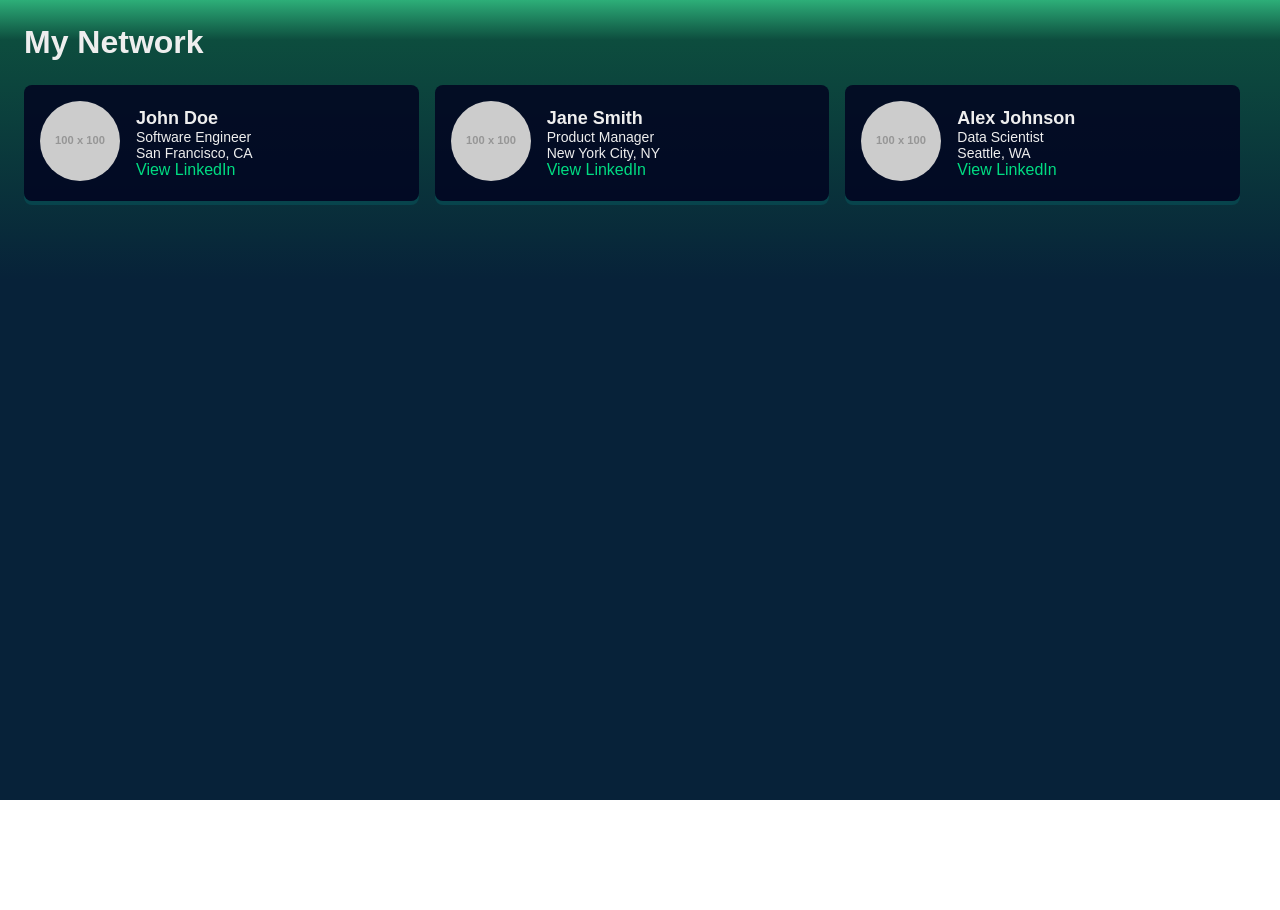
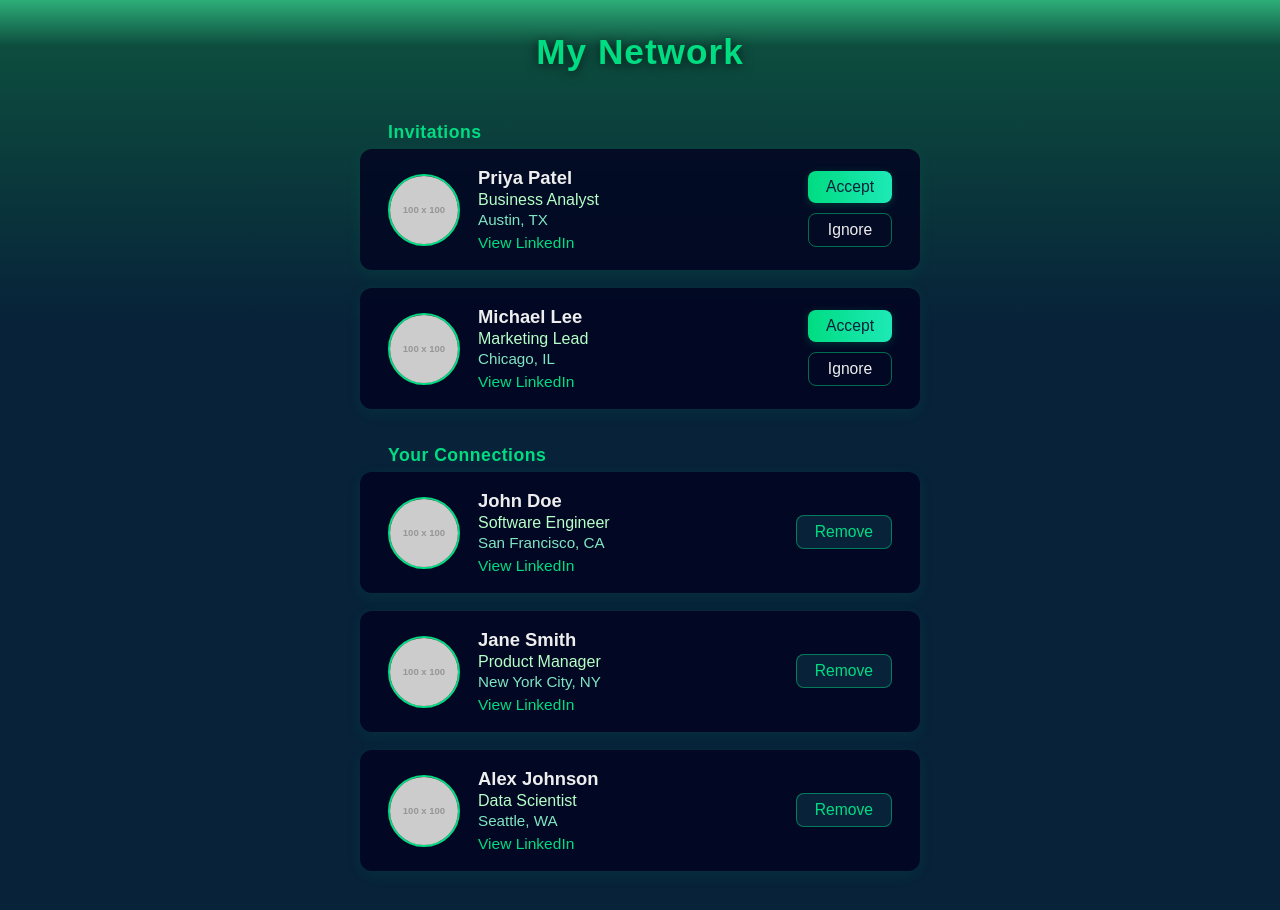
Before and after one commit to sindhuraks/StartupNexus, a Next.js app: page /network in a window 1280 px wide. Shown: the top 910 px of the page. Before the commit the page ends 800 px from the top, so only its background shows below. Built offline with nearby package versions, Linux system fonts and the light colour scheme.

Commit message:
Updating style and network features

```diff
--- a/src/app/network/network.module.css
+++ b/src/app/network/network.module.css
@@ -1,86 +1,220 @@
+/* network.module.css */
+
 /* Full-page container */
-.pageContainer {
-    padding: 24px;
+.networkPage {
+    min-height: 100vh;
+    padding: 32px 0;
     background: linear-gradient(to bottom, hsl(155, 59%, 43%) 0%, #0D4D3E 5%, #072239 35%, #072239 100%);
     color: #eeeeee;
-    min-height: 100vh;
-}
-
-/* Back button styling */
-.backButton {
-    background-color: transparent;
-    color: #00DC82;
-    border: none;
-    font-size: 16px;
-    cursor: pointer;
-}
-
-.backButton:hover {
-    text-decoration: underline;
+    display: flex;
+    flex-direction: column;
+    align-items: center;
 }
 
 /* Title styling */
 .title {
-    font-size: 32px;
+    font-size: 2.2rem;
     font-weight: bold;
-    margin-bottom: 24px;
+    margin-bottom: 32px;
+    color: #00DC82;
+    letter-spacing: 1px;
+    text-shadow: 0 2px 12px #000a;
 }
 
-/* Connections container */
-.connectionsContainer {
-    display: flex;
-    flex-wrap: wrap;
-    gap: 16px;
+/* List container */
+.list {
+    width: 100%;
+    max-width: 560px;
+    padding: 0;
+    margin: 0;
+    list-style: none;
+    background: transparent;
 }
 
-/* Individual connection card */
-.connectionCard {
-    background-color: rgba(2, 4, 32, 0.85);
-    color: #eeeeee;
-    padding: 16px;
-    border-radius: 8px;
-    box-shadow: rgba(0, 128, 128, 0.25) 0px 4px;
+/* Section titles */
+.listSectionTitle {
+    font-size: 1.1rem;
+    font-weight: 600;
+    padding: 18px 28px 6px 28px;
+    color: #00DC82;
+    background: none;
+    letter-spacing: 0.5px;
+}
+
+/* Card style for each item */
+.listItem {
     display: flex;
     align-items: center;
-    gap: 16px;
-    width: calc(33.333% - 16px); /* Three cards per row */
+    gap: 18px;
+    background: rgba(2, 4, 32, 0.85);
+    border-radius: 12px;
+    box-shadow: 0 4px 16px 0 rgba(0, 220, 130, 0.08);
+    padding: 18px 28px;
+    margin-bottom: 18px;
+    transition: box-shadow 0.18s, transform 0.18s;
+}
+
+.listItem:hover {
+    box-shadow: 0 8px 32px 0 rgba(0, 220, 130, 0.18);
+    transform: translateY(-2px) scale(1.01);
 }
 
 /* Profile picture styling */
-.profilePicture img {
-    width: 80px;
-    height: 80px;
+.profilePic {
+    width: 72px;
+    height: 72px;
     border-radius: 50%;
+    object-fit: cover;
+    border: 2px solid #00DC82;
+    background: #222;
 }
 
-/* Connection info styling */
-.connectionInfo h2 {
-    font-size: 18px;
-    font-weight: bold;
+/* Info block */
+.infoBlock {
+    flex: 1;
+    display: flex;
+    flex-direction: column;
+    gap: 2px;
 }
 
-.connectionInfo p {
-    font-size: 14px;
+.name {
+    font-size: 1.15rem;
+    font-weight: 600;
+    color: #eeeeee;
+}
+
+.role {
+    font-size: 1rem;
+    color: #b6ffc8;
+}
+
+.location {
+    font-size: 0.95rem;
+    color: #7fe6c3;
 }
 
 .linkedinLink {
     color: #00DC82;
+    font-size: 0.97rem;
     text-decoration: none;
+    margin-top: 4px;
+    transition: color 0.2s;
+    font-weight: 500;
 }
 
 .linkedinLink:hover {
+    color: #1de9b6;
     text-decoration: underline;
 }
 
+/* Actions (buttons) */
+.actions {
+    display: flex;
+    flex-direction: column;
+    gap: 8px;
+    margin-left: 8px;
+}
+
+.acceptButton,
+.ignoreButton,
+.removeButton {
+    font-size: 0.98rem;
+    font-weight: 500;
+    padding: 7px 18px;
+    border-radius: 8px;
+    border: none;
+    outline: none;
+    cursor: pointer;
+    transition: background 0.18s, color 0.18s, box-shadow 0.18s;
+    margin-bottom: 2px;
+}
+
+.acceptButton {
+    background: linear-gradient(90deg, #00DC82 0%, #1de9b6 100%);
+    color: #072239;
+    box-shadow: 0 2px 8px #00dc8233;
+}
+
+.acceptButton:hover {
+    background: linear-gradient(90deg, #1de9b6 0%, #00DC82 100%);
+    color: #072239;
+}
+
+.ignoreButton {
+    background: transparent;
+    color: #eee;
+    cursor: pointer;
+    border: 1px solid #00DC827a;
+    transition: border-color 0.2s, color 0.2s;
+  }
+
+  .ignoreButton:hover {
+    border-color: #00DC82;
+    color: #00DC82;
+  }
+
+.removeButton {
+    background: #072239;
+    color: #00DC82;
+    border: 1px solid #00DC827a;
+}
+
+.removeButton:hover {
+    background: #00DC82;
+    color: #072239;
+}
+
+/* Empty state */
+.noRequests,
+.noConnections {
+    text-align: center;
+    color: #b6ffc8;
+    padding: 20px 0 8px 0;
+    font-size: 1.08rem;
+    letter-spacing: 0.2px;
+}
+
+/* Loading & Error */
+.loading {
+    color: #00DC82;
+    font-size: 1.15rem;
+    text-align: center;
+    margin-top: 60px;
+}
+
+.error {
+    color: #ffb7b7;
+    font-size: 1.15rem;
+    text-align: center;
+    margin-top: 60px;
+}
+
 /* Responsive Design */
-@media (max-width: 768px) {
-    .connectionCard {
-        width: calc(50% - 16px); /* Two cards per row on smaller screens */
+@media (max-width: 700px) {
+    .list {
+        max-width: 98vw;
+    }
+    .listItem {
+        flex-direction: column;
+        align-items: flex-start;
+        padding: 16px 14px;
+        gap: 10px;
+    }
+    .profilePic {
+        width: 60px;
+        height: 60px;
     }
 }
 
 @media (max-width: 480px) {
-    .connectionCard {
-        width: calc(100% - 16px); /* One card per row on very small screens */
+    .title {
+        font-size: 1.4rem;
+    }
+    .listItem {
+        padding: 12px 6px;
+    }
+    .profilePic {
+        width: 48px;
+        height: 48px;
     }
 }
--- a/src/app/network/page.js
+++ b/src/app/network/page.js
@@ -1,18 +1,35 @@
 'use client';
-
 import { useEffect, useState } from "react";
 import styles from "./network.module.css";
 
-export default function Networks({ onBack }) {
+export default function Networks() {
+  const [requests, setRequests] = useState([]);
   const [connections, setConnections] = useState([]);
   const [loading, setLoading] = useState(true);
   const [error, setError] = useState(null);
 
   useEffect(() => {
-        const fetchConnections = async () => {
+    setLoading(true);
     try {
-                // Hardcoded dummy response for connections
-                const dummyConnections = [
+      setRequests([
+        {
+          id: 101,
+          full_name: "Priya Patel",
+          role: "Business Analyst",
+          location: "Austin, TX",
+          linkedin_profile: "https://linkedin.com/in/priyapatel",
+          profile_picture: "https://via.placeholder.com/100",
+        },
+        {
+          id: 102,
+          full_name: "Michael Lee",
+          role: "Marketing Lead",
+          location: "Chicago, IL",
+          linkedin_profile: "https://linkedin.com/in/michaellee",
+          profile_picture: "https://via.placeholder.com/100",
+        },
+      ]);
+      setConnections([
         {
           id: 1,
           full_name: "John Doe",
@@ -37,51 +54,84 @@ export default function Networks({ onBack }) {
           linkedin_profile: "https://linkedin.com/in/alexjohnson",
           profile_picture: "https://via.placeholder.com/100",
         },
-                ];
-
-                setConnections(dummyConnections);
+      ]);
     } catch (error) {
-                console.error("Error fetching connections:", error);
-                setError("Failed to load connections.");
+      setError("Failed to load network data.");
     } finally {
       setLoading(false);
     }
+  }, []);
+
+  const handleAccept = (id) => {
+    const accepted = requests.find(r => r.id === id);
+    setConnections(prev => [accepted, ...prev]);
+    setRequests(prev => prev.filter(r => r.id !== id));
   };
 
-        fetchConnections();
-    }, []);
+  const handleIgnore = (id) => {
+    setRequests(prev => prev.filter(r => r.id !== id));
+  };
 
-    if (loading) return <div className={styles.loading}>Loading connections...</div>;
+  const handleRemove = (id) => {
+    setConnections(prev => prev.filter(conn => conn.id !== id));
+  };
+
+  if (loading) return <div className={styles.loading}>Loading network...</div>;
   if (error) return <div className={styles.error}>{error}</div>;
 
   return (
-        <div className={styles.pageContainer}>
+    <div className={styles.networkPage}>
       <h1 className={styles.title}>My Network</h1>
-            <div className={styles.connectionsContainer}>
-                {connections.map((connection) => (
-                    <div key={connection.id} className={styles.connectionCard}>
-                        <div className={styles.profilePicture}>
-                            <img
-                                src={connection.profile_picture}
-                                alt={`${connection.full_name}'s profile`}
-                            />
+
+      <ul className={styles.list}>
+        {/* Invitations at the top */}
+        {requests.length > 0 && (
+          <>
+            <li className={styles.listSectionTitle}>Invitations</li>
+            {requests.map(req => (
+              <li key={req.id} className={styles.listItem}>
+                <img src={req.profile_picture} alt={req.full_name} className={styles.profilePic} />
+                <div className={styles.infoBlock}>
+                  <div className={styles.name}>{req.full_name}</div>
+                  <div className={styles.role}>{req.role}</div>
+                  <div className={styles.location}>{req.location}</div>
+                  <a href={req.linkedin_profile} target="_blank" rel="noopener noreferrer" className={styles.linkedinLink}>View LinkedIn</a>
                 </div>
-                        <div className={styles.connectionInfo}>
-                            <h2>{connection.full_name}</h2>
-                            <p>{connection.role}</p>
-                            <p>{connection.location}</p>
-                            <a
-                                href={connection.linkedin_profile}
-                                target="_blank"
-                                rel="noopener noreferrer"
-                                className={styles.linkedinLink}
-                            >
-                                View LinkedIn
-                            </a>
+                <div className={styles.actions}>
+                  <button className={styles.acceptButton} onClick={() => handleAccept(req.id)}>Accept</button>
+                  <button className={styles.ignoreButton} onClick={() => handleIgnore(req.id)}>Ignore</button>
                 </div>
+              </li>
+            ))}
+          </>
+        )}
+        {requests.length === 0 && (
+          <li className={styles.noRequests}>No pending invitations</li>
+        )}
+
+        {/* Connections below */}
+        <li className={styles.listSectionTitle}>Your Connections</li>
+        {connections.length === 0 ? (
+          <li className={styles.noConnections}>No connections yet</li>
+        ) : (
+          connections.map(conn => (
+            <li key={conn.id} className={styles.listItem}>
+              <img src={conn.profile_picture} alt={conn.full_name} className={styles.profilePic} />
+              <div className={styles.infoBlock}>
+                <div className={styles.name}>{conn.full_name}</div>
+                <div className={styles.role}>{conn.role}</div>
+                <div className={styles.location}>{conn.location}</div>
+                <a href={conn.linkedin_profile} target="_blank" rel="noopener noreferrer" className={styles.linkedinLink}>View LinkedIn</a>
               </div>
-                ))}
+              <div className={styles.actions}>
+                <button className={styles.removeButton} onClick={() => handleRemove(conn.id)}>
+                  Remove
+                </button>
               </div>
+            </li>
+          ))
+        )}
+      </ul>
     </div>
   );
 }
```
Also changed, not shown: src/app/dashboard/page.js (+5 -7 lines), src/app/user-profile/page.js (+13 -1 lines). Lines whose indentation alone changed are shown as unchanged.
